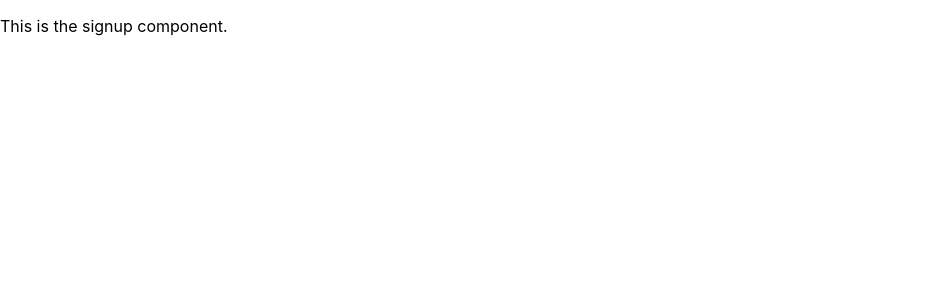
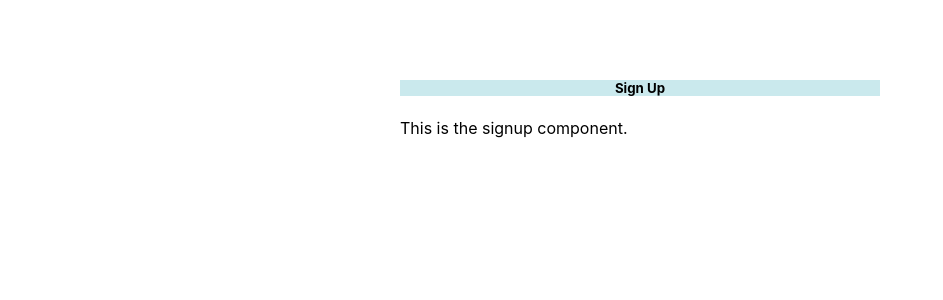
Before and after one commit to liamkande/mymernBankApp, a React (Create React App) app: page /signup in a window 1280 px wide. Shown: the top 300 px of the page, without its empty margins (0-943 px from the left). Built offline with nearby package versions, Linux system fonts and the light colour scheme.

Commit message:
added CardContainer to signup component

```diff
--- a/src/App.tsx
+++ b/src/App.tsx
@@ -4,7 +4,7 @@ import Signup from './pages/Signup'
 import './App.css'
 import { BrowserRouter as Router, Routes, Route } from 'react-router-dom'
 
-function App() {
+const App = () => {
   return (
     <Router>
       <Routes>
--- a/src/pages/Home.tsx
+++ b/src/pages/Home.tsx
@@ -1,7 +1,7 @@
 import React from 'react'
 import CardContainer from '../components/cardContainer'
 
-function Home() {
+const Home = () => {
   const warningStyle: React.CSSProperties = {
     color: 'red',
     fontSize: '.8rem',
--- a/src/pages/Signup.tsx
+++ b/src/pages/Signup.tsx
@@ -1,7 +1,15 @@
 import React from 'react'
+import CardContainer from '../components/cardContainer'
 
-function Signup() {
-  return <p>This is the signup component.</p>
+const Signup = () => {
+  return (
+    <CardContainer
+      bgcolor="success"
+      opacity="10"
+      header={<>Sign Up</>}
+      body={<p>This is the signup component.</p>}
+    />
+  )
 }
 
 export default Signup
```
